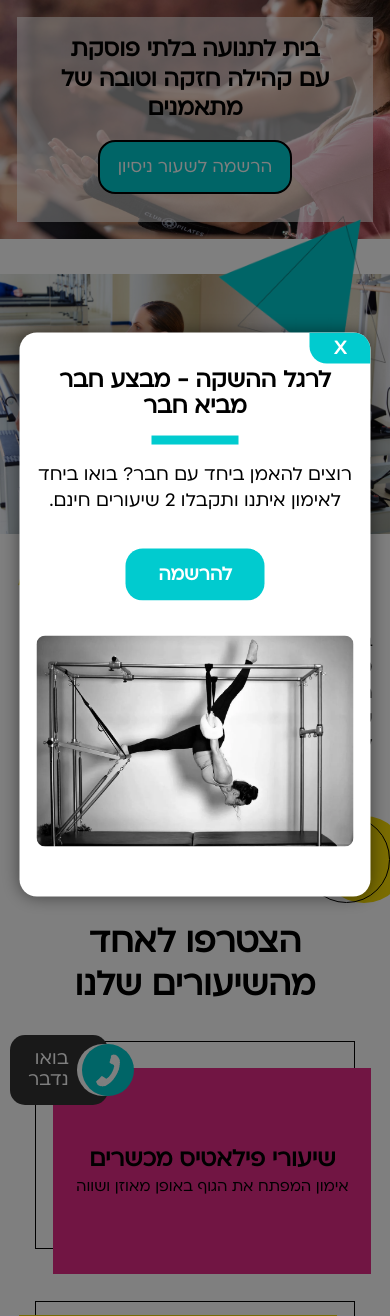
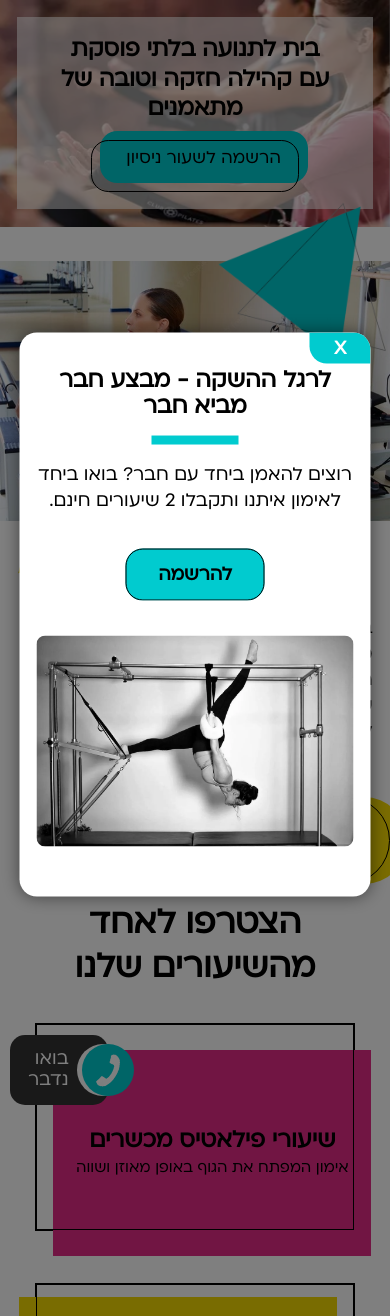
Before and after one commit to amitAshdot/sharon-sketch, a PHP site: page / in a window 390 px wide. Shown: the part 87-1403 px from the top of the page. Run offline with PHP 8.4, Linux system fonts and the light colour scheme.

Commit message:
mobile new design

```diff
--- a/index.html
+++ b/index.html
@@ -62,7 +62,7 @@
     <!--TOP SECTION START-->
     <section class="top-section">
       <picture>
-        <source media="(max-width: 760px)" srcset="./images/temp-bg.webp" width="535" height="586">
+        <source media="(max-width: 760px)" srcset="./images/temp-bg-m.webp" width="535" height="586">
         <img src="./images/temp-bg.webp" alt="" class="top-img" width="104" height="104" fetchpriority="high" />
       </picture>
 
@@ -72,8 +72,10 @@
           בית לתנועה בלתי פוסקת<br>
           עם קהילה חזקה וטובה של מתאמנים
         </h1>
-
-        <a href="#form" class="btn" target="">הרשמה לשעור ניסיון</a>
+        <div class="btn-container">
+          <a href="#form" class="btn" target="">הרשמה לשעור ניסיון</a>
+          <div class="u-fake-border u-round"></div>
+        </div>
       </div>
     </section>
     <!-- TOP SECTION END-->
@@ -85,8 +87,8 @@
         <picture>
           <source media="(max-width: 760px)" srcset="./images/floating/BOOMERANG-PRICE-BACK-_1_-_1_.webp" defer width=""
             height="">
-          <img defer src="./images/floating/BOOMERANG-PRICE-BACK-_1_-_1_.webp" alt="תמונה ראשית" class="about-img"
-            width="" height="" loading="lazy" />
+          <img src="./images/floating/BOOMERANG-PRICE-BACK-_1_-_1_.webp" alt="תמונה ראשית" class="about-img"
+            width="183.992" height="171.109" loading="lazy" />
         </picture>
 
       </div>
@@ -94,8 +96,8 @@
 
       <div class="about-right ">
         <picture>
-          <source media="(max-width: 760px)" srcset="./images/temp-woman.jpg" defer width="535" height="586">
-          <img defer src="./images/temp-woman.jpg" alt="תמונה ראשית" class="about-img" width="104" height="104"
+          <source media="(min-width: 900px)" srcset="./images/temp-woman.webp" defer width="535" height="586">
+          <img defer src="./images/temp-woman-m.webp" alt="תמונה ראשית" class="about-img" width="104" height="104"
             loading="lazy" />
         </picture>
       </div>
@@ -108,8 +110,9 @@
           אז שריינו לעצמכם שיעור ותגיעו, כל השאר עלינו.
 
         </p>
-        <div id="about-cta">
-          <a class="about-cta btn" href="#form">בואו ניפגש</a>
+        <div class="about-cta">
+          <a class="about-cta-btn btn" href="#form">בואו ניפגש</a>
+          <div class="u-fake-border u-round"></div>
         </div>
       </div>
       <div class="floating circle about-circle">
@@ -139,6 +142,7 @@
               <p class="lesson-text-short">אימון המפתח את הגוף באופן מאוזן ושווה</p>
             </div>
           </div>
+          <div class="u-fake-border"></div>
         </div>
         <div class="lesson-hidden" id="first-hidden">
           <div class="lesson-hidden-container">
@@ -154,8 +158,10 @@
                 היומיומיות.
               </p>
 
-              <div id="lesson-hidden-cta">
+              <div class="lesson-hidden-cta">
                 <a class="lesson-hidden-btn btn" href="#form">בואו ניפגש</a>
+                <div class="u-fake-border u-round"></div>
+
               </div>
             </div>
 
@@ -176,6 +182,7 @@
               <p class="lesson-text-short">חושבים שאתם מסוגלים לזה?</p>
             </div>
           </div>
+          <div class="u-fake-border"></div>
         </div>
         <div class="lesson-hidden" id="second-hidden">
           <div class="lesson-hidden-container">
@@ -190,8 +197,10 @@
               </p>
 
 
-              <div id="lesson-hidden-cta">
+              <div class="lesson-hidden-cta">
                 <a class="lesson-hidden-btn btn" href="#form">בואו ניפגש</a>
+                <div class="u-fake-border u-round"></div>
+
               </div>
             </div>
 
@@ -213,6 +222,7 @@
               <p class="lesson-text-short">לאנשים שאוהבים אתגרים</p>
             </div>
           </div>
+          <div class="u-fake-border"></div>
         </div>
         <div class="lesson-hidden" id="third-hidden">
           <div class="lesson-hidden-container">
@@ -229,8 +239,10 @@
               </p>
 
 
-              <div id="lesson-hidden-cta">
+              <div class="lesson-hidden-cta">
                 <a class="lesson-hidden-btn btn" href="#form">בואו ניפגש</a>
+                <div class="u-fake-border u-round"></div>
+
               </div>
             </div>
 
@@ -250,7 +262,10 @@
         <input name="phone" id="phone" type="tel" placeholder="טלפון" class="form-input" required="">
         <input name="email" id="email" type="email" placeholder="אימייל" class="form-input" required="">
         <!-- <textarea name="message" id="message" placeholder="הודעה" class="form-input" required=""></textarea> -->
-        <input type="submit" value="שלח" class="form-submit btn">
+        <div class="btn-container">
+          <input type="submit" value="שלח" class="form-submit btn">
+          <div class="u-fake-border u-round"></div>
+        </div>
 
       </form>
     </div>
@@ -259,10 +274,10 @@
     <!-- GALLERY START -->
     <section class="gallery">
       <div class="slider">
-        <img defer src="./images/temp-machine.jpg" alt="" class="" loading="lazy" />
+        <!-- <img src="./images/temp-machine.jpg" alt="" class="" loading="lazy" /> -->
         <!-- <img defer src="./images/temp-trainer.jpg" alt="" class="" /> -->
-        <img defer src="./images/temp-trainer2.jpg" alt="" class="" loading="lazy" />
-        <img defer src="./images/temp-woman.jpg" alt="" class="" loading="lazy" />
+        <!-- <img src="./images/temp-trainer2.jpg" alt="" class="" loading="lazy" /> -->
+        <!-- <img src="./images/temp-woman.jpg" alt="" class="" loading="lazy" /> -->
       </div>
     </section>
     <!-- GALLERY EMD -->
@@ -291,7 +306,10 @@
 
           <div class="popup-title">לרגל ההשקה - מבצע חבר מביא חבר</div>
           <div class="popup-text">רוצים להאמן ביחד עם חבר? בואו ביחד לאימון איתנו ותקבלו 2 שיעורים חינם.</div>
-          <a class="popup-btn" id="popup-btn">להרשמה</a>
+          <div class="btn-container">
+            <a class="popup-btn" id="popup-btn">להרשמה</a>
+            <div class="u-fake-border u-round"></div>
+          </div>
         </div>
 
         <!-- <a href="#form" class="popup-btn btn" id="popup-btn">להרשמה</a> -->
--- a/sass/abstract/_mixins.scss
+++ b/sass/abstract/_mixins.scss
@@ -133,7 +133,7 @@
 }
 
 @mixin global-btn ($color, $bg, $borderColor) {
-  border: 2px solid $borderColor;
+  // border: 2px solid $borderColor;
   color: $color;
   background-color: $bg;
   padding: 0.6rem 1rem;
--- a/sass/base/_typogrophy.scss
+++ b/sass/base/_typogrophy.scss
@@ -38,7 +38,26 @@ body {
 }
 
 .btn {
-  @include global-btn($color-white, $color-primary, $color-black);
+  @include global-btn($color-black, $color-primary, $color-black);
+
+  position: absolute;
+  top: 0.5rem;
+  right: 0.5rem;
+  width: 100%;
+  height: 100%;
+  display: flex;
+  justify-content: center;
+  align-items: center;
+
+  &-container {
+    position: relative;
+    width: 8rem;
+    height: 3rem;
+    margin: auto;
+    // pointer-events: none;
+    overflow: visible
+  }
+
   // border-radius: 20rem;
 }
 
--- a/sass/base/_utilities.scss
+++ b/sass/base/_utilities.scss
@@ -51,9 +51,31 @@
     display: none !important;
   }
 }
+
 .u-mobile {
   display: none !important;
+
   @include respond(phone-small) {
     display: inherit !important;
   }
 }
+
+.u-fake-border {
+  // border: 1px solid $color-grey-light-2;
+  // border-radius: 0.5rem;
+  // padding: 2rem;
+  // margin-bottom: 2rem;
+
+  position: absolute;
+  top: 0;
+  right: 0;
+  width: 100%;
+  height: 100%;
+  border: 1px solid black;
+  z-index: 2;
+  pointer-events: none;
+}
+
+.u-round {
+  border-radius: 1rem;
+}
--- a/sass/layout/_about-section.scss
+++ b/sass/layout/_about-section.scss
@@ -66,26 +66,34 @@
     }
 
     &-cta {
+        position: relative;
         display: flex;
         justify-content: center;
         margin-block: 2rem;
         margin-inline: auto;
-        width: 10rem;
-        overflow: hidden;
+        width: 12rem;
+        height: 4rem;
+        overflow: visible;
 
         @include respond(tab-port) {
             margin-block: 1rem;
         }
 
         a {
+            position: absolute;
             background: $color-primary;
-            color: $color-white;
+            // color: $color-white;
             padding: 1rem 2rem;
             border-radius: 5px;
             text-decoration: none;
             font-size: 1.5rem;
             transition: all 0.2s;
             overflow: hidden;
+            display: flex;
+            justify-content: center;
+            align-items: center;
+
+            border-radius: 1rem;
 
             &:hover {
                 background: $color-primary-dark;
--- a/sass/layout/_contact-us.scss
+++ b/sass/layout/_contact-us.scss
@@ -72,11 +72,17 @@
 
     &-submit {
         // @include global-btn(white, $color-primary-light, white);
-        @include global-btn($color-white, $color-primary, $color-black);
-        @include submitBasic($color-primary-light);
+        // @include global-btn($color-black, $color-primary, $color-black);
+        // @include submitBasic($color-primary-light);
         // @include shine($color-primary-light);
-        width: 20%;
+
         text-align: center;
+        overflow: hidden;
+        display: flex;
+        justify-content: center;
+        align-items: center;
+        top: -0.5rem;
+        right: 0.5rem;
 
         @include respond(tab-port) {
             width: 100%;
--- a/sass/layout/_floating.scss
+++ b/sass/layout/_floating.scss
@@ -30,6 +30,7 @@
 
     & img {
         width: 10rem;
+        height: auto;
         position: absolute;
         top: -60px;
     }
--- a/sass/layout/_lesson-section.scss
+++ b/sass/layout/_lesson-section.scss
@@ -52,7 +52,7 @@
     height: 100%;
     margin: auto;
     cursor: pointer;
-    z-index: 5;
+    z-index: 1;
 
     &>* {
         overflow: hidden;
@@ -93,7 +93,7 @@
         position: relative;
         bottom: 0;
         width: 33%;
-        border: 1px solid;
+        // border: 1px solid;
         min-height: 12rem;
         overflow: visible;
         cursor: pointer;
@@ -235,6 +235,7 @@
 
         &-right {
             width: 50%;
+            position: relative;
 
             @include respond(tab-port) {
                 width: 100%;
@@ -286,6 +287,24 @@
             }
         }
 
+        &-cta {
+            position: relative;
+            display: flex;
+            justify-content: center;
+
+            height: 4rem;
+            width: 12rem;
+            overflow: visible;
+
+            @include respond(tab-port) {
+                margin-top: 1rem;
+            }
+        }
+
+        &-btn {
+            top: -0.5rem;
+        }
+
         &-exit {
             position: absolute;
             top: 0;
--- a/sass/layout/_popup.scss
+++ b/sass/layout/_popup.scss
@@ -153,7 +153,7 @@
         width: 10rem;
         height: 4rem;
         background-color: $color-primary;
-        color: $color-white;
+        // color: $color-white;
         font-size: 1.5rem;
         font-weight: 700;
         text-align: center;
@@ -162,6 +162,9 @@
         cursor: pointer;
         transition: all 0.3s;
         overflow: hidden;
+
+        top: -0.5rem;
+        right: 0.5rem;
 
         @include respond(mini-desktop) {
             width: 8rem;
--- a/sass/layout/_top-section.scss
+++ b/sass/layout/_top-section.scss
@@ -42,11 +42,21 @@
             overflow: hidden;
         }
 
+        & .btn-container {
+            margin: 1rem auto 0;
+            width: 10rem;
+
+            @include respond(tab-port) {
+                width: 12rem;
+            }
+        }
+
         & a {
             overflow: hidden;
 
             @include respond(tab-port) {
-                margin: 1rem 1rem 0;
+                top: -0.5rem;
+                right: -0.5rem;
             }
         }
 
```
Also changed, not shown: css/index.css, images/temp-bg-m.webp (added), images/temp-woman-m.webp (added), images/temp-woman.webp (added).
